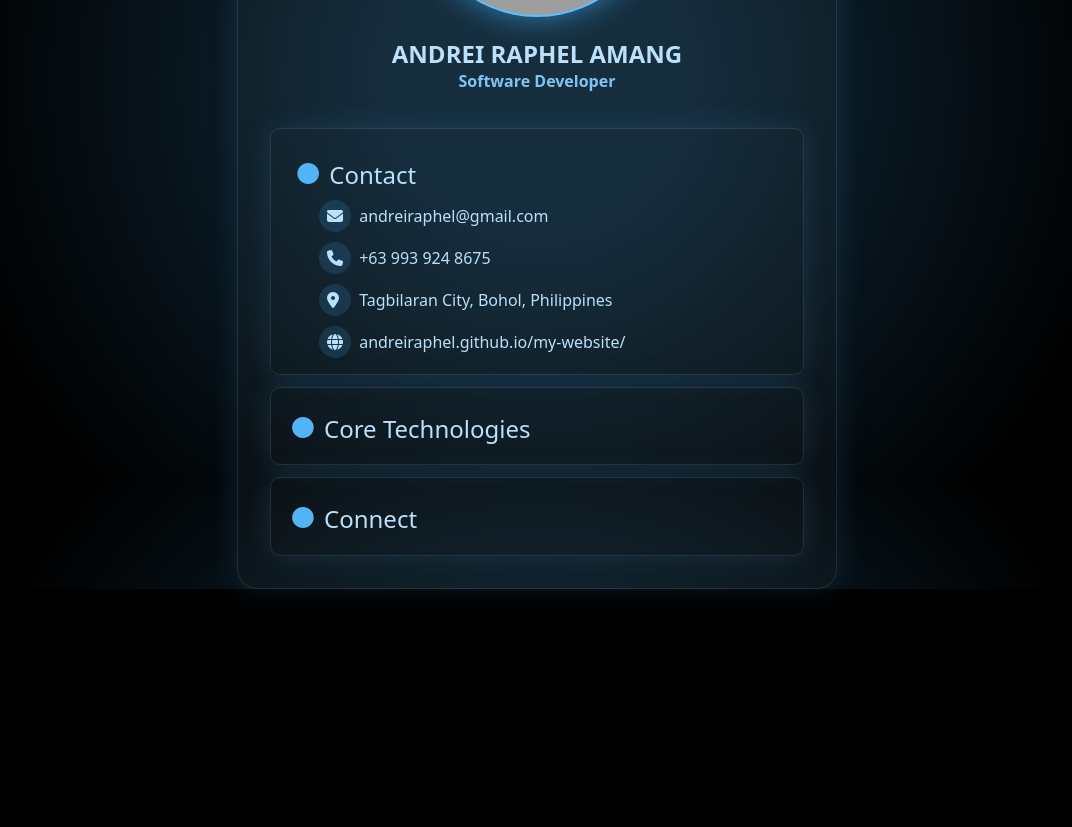
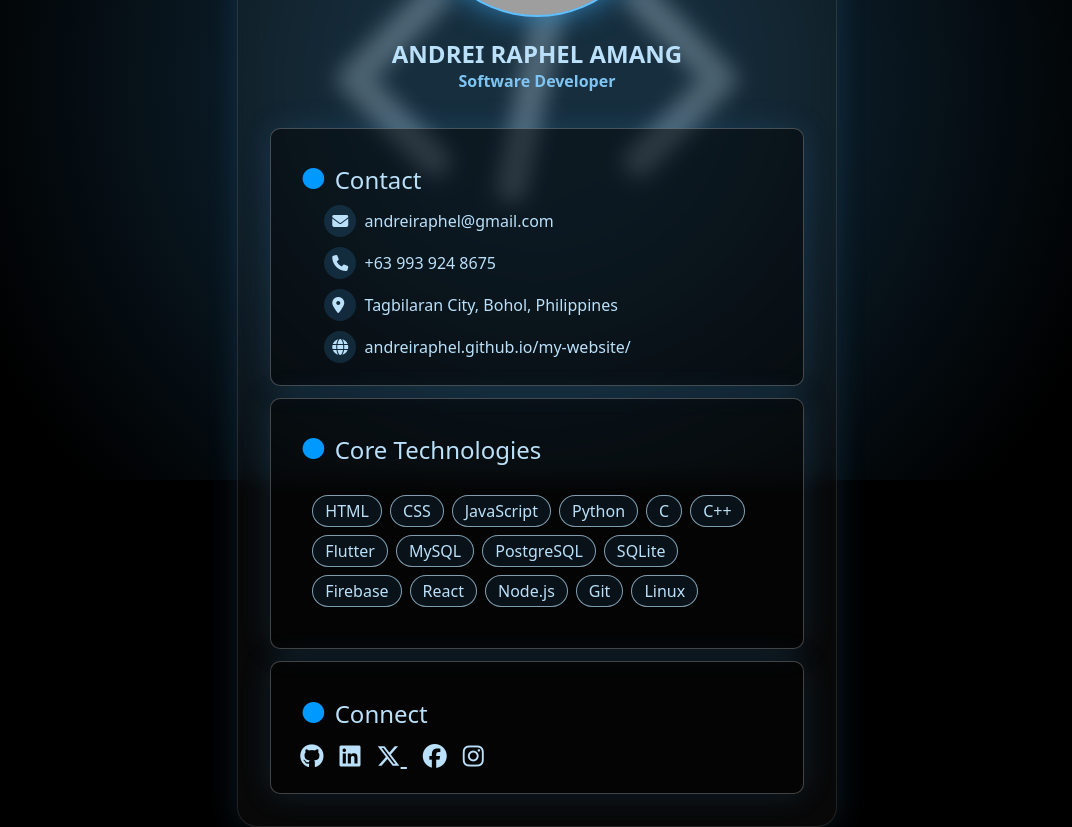
Before and after one commit to andreiraphel/digital-business-card, a React (Vite) app: page / in a window 1280 px wide. Shown: the part 320-1147 px from the top of the page, without its empty margins (103-1175 px from the left). Before the commit the page ends 909 px from the top, so only its background shows below. Built offline with nearby package versions, Linux system fonts and the light colour scheme; grey boxes are pictures that could not be loaded.

Commit message:
finished digital business card

```diff
--- a/index.html
+++ b/index.html
@@ -8,6 +8,10 @@
     <link href="https://fonts.googleapis.com/css2?family=Inter:ital,opsz,wght@0,14..32,719;1,14..32,719&family=Roboto:ital,wght@0,100..900;1,100..900&display=swap" rel="stylesheet">
     <link rel="stylesheet" href="./src/styles.css">
     <link rel="stylesheet" href="https://cdnjs.cloudflare.com/ajax/libs/font-awesome/6.5.0/css/all.min.css">
+    <link
+      rel="stylesheet"
+      href="https://cdnjs.cloudflare.com/ajax/libs/font-awesome/6.5.0/css/all.min.css"
+    />
     <meta name="viewport" content="width=device-width, initial-scale=1.0" />
     <title>Andrei Raphel Amang</title>
   </head>
--- a/src/components/Body.jsx
+++ b/src/components/Body.jsx
@@ -19,12 +19,41 @@ export default function Body() {
             </div>
             <div className="core-tech">
                 <div className="header core-tech-header">Core Technologies</div>
+                <div className="tech-container">
+                    <div className="tech">HTML</div>
+                    <div className="tech">CSS</div>
+                    <div className="tech">JavaScript</div>
+                    <div className="tech">Python</div>
+                    <div className="tech">C</div>
+                    <div className="tech">C++</div>
+                    <div className="tech">Flutter</div>
+                    <div className="tech">MySQL</div>
+                    <div className="tech">PostgreSQL</div>
+                    <div className="tech">SQLite</div>
+                    <div className="tech">Firebase</div>
+                    <div className="tech">React</div>
+                    <div className="tech">Node.js</div>
+                    <div className="tech">Git</div>
+                    <div className="tech">Linux</div>
+                </div>
             </div>
             <div className="connect">
                 <div className="header connect-header">Connect</div>
-                <a href=""></a>
-                <a href=""></a>
-                <a href=""></a>
+                <a href="https://github.com/yourusername" target="_blank" rel="noopener noreferrer">
+                    <i className="fab fa-github"></i>
+                </a>
+                <a href="https://linkedin.com/in/yourusername" target="_blank" rel="noopener noreferrer">
+                    <i className="fab fa-linkedin"></i>
+                </a>
+                <a href="https://x.com/yourusername" target="_blank" rel="noopener noreferrer">
+                    <i className="fab fa-x-twitter"></i> {/* or `fa-twitter` for the old logo */}
+                </a>
+                <a href="https://facebook.com/yourusername" target="_blank" rel="noopener noreferrer">
+                    <i className="fab fa-facebook"></i>
+                </a>
+                <a href="https://instagram.com/yourusername" target="_blank" rel="noopener noreferrer">
+                    <i className="fab fa-instagram"></i>
+                </a>
             </div>
         </div>
     );
--- a/src/styles.css
+++ b/src/styles.css
@@ -8,13 +8,12 @@ body {
     font-family: system-ui, -apple-system, Roboto, Oxygen, Ubuntu, Cantarell, 'Open Sans', 'Helvetica Neue', sans-serif;
     font-size: 1rem;
     background-color: #000;
-    background-image: radial-gradient(
-        circle at center,
-        rgba(50, 130, 184, 0.3) 20%,
-        rgba(0, 0, 0, 1) 80%
-    );
+    background-image:
+        radial-gradient(circle at center, rgba(50, 130, 184, 0.3) 20%, rgba(0, 0, 0, 1) 80%),
+        url(./assets/html.png);
     background-repeat: no-repeat;
-    background-size: cover;
+    background-position: center;
+    background-size: cover, 400px;
     background-attachment: fixed;
     color: #BBE1FA;
     height: 100vh;
@@ -22,6 +21,7 @@ body {
     justify-content: center;
     padding: 5%;
 }
+
 
 .body-container {
     padding: 2rem;
@@ -34,18 +34,19 @@ body {
     align-items: center;
     background: rgba(255, 255, 255, 0.03);
     border-radius: 20px;
-    backdrop-filter: blur(12px);
-    -webkit-backdrop-filter: blur(12px);
+    backdrop-filter: blur(10px);
+    -webkit-backdrop-filter: blur(14px);
     border: 1px solid rgba(255, 255, 255, 0.1);
     box-shadow: 0 0 30px rgba(50, 130, 184, 0.2);
     gap: 12px;
+
 }
 
 .header::before {
-  content: "●";
-  color: #52b3f5; /* your blue */
-  font-size: 1.2em;
-  margin-right: 8px;
+    content: "●";
+    color: #0099ff;
+    font-size: 1.2em;
+    margin-right: 8px;
 }
 
 .header {
@@ -89,16 +90,14 @@ body {
 }
 
 .contact, .core-tech, .connect {
-    padding: 2%;
-    border: 1px solid rgba(255, 255, 255, 0.1);
+    padding: 4%;
+    border: 1px solid rgba(255, 255, 255, 0.247);
     border-radius: 10px;
     box-shadow: 0 0 30px rgba(50, 130, 184, 0.2);
+    background-color: #00000073;
     width: 100%;
 }
 
-.contact {
-    padding: 1rem;
-}
 
 .contact > p {
     padding-left: 2rem;
@@ -117,12 +116,31 @@ body {
   margin-bottom: 10px;
 }
 
-.connect {
-    padding: 2%;
-    border: 1px solid rgba(255, 255, 255, 0.1);
-    border-radius: 10px;
-    box-shadow: 0 0 30px rgba(50, 130, 184, 0.2);
+.tech-container {
+    display: flex;
+    flex-wrap: wrap;
+    padding: 1rem;
 }
+
+.tech {
+    border: 1px solid #bbe1faab;
+    border-radius: 20px;
+    padding: 4px 12px;
+    margin: 4px;
+    background: #47b5ff15;
+}
+
+.connect a {
+    margin: 0 8px;
+    color: #bbe1fa;
+    font-size: 1.5rem;
+    transition: color 0.3s ease;
+}
+
+.connect a:hover {
+  color: #3282b8;
+}
+
 
 @media (max-width: 768px) {
   body {
```
